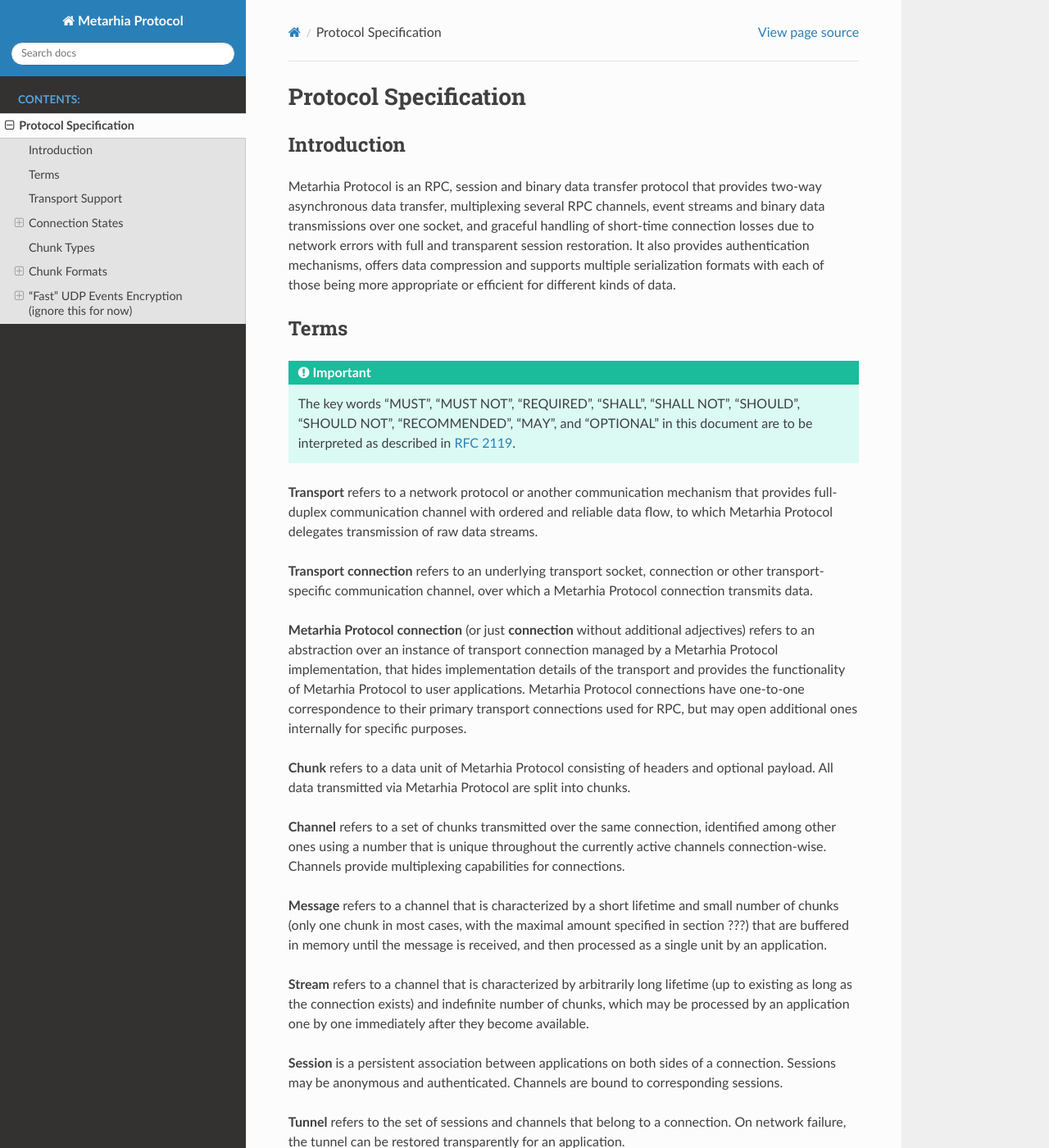
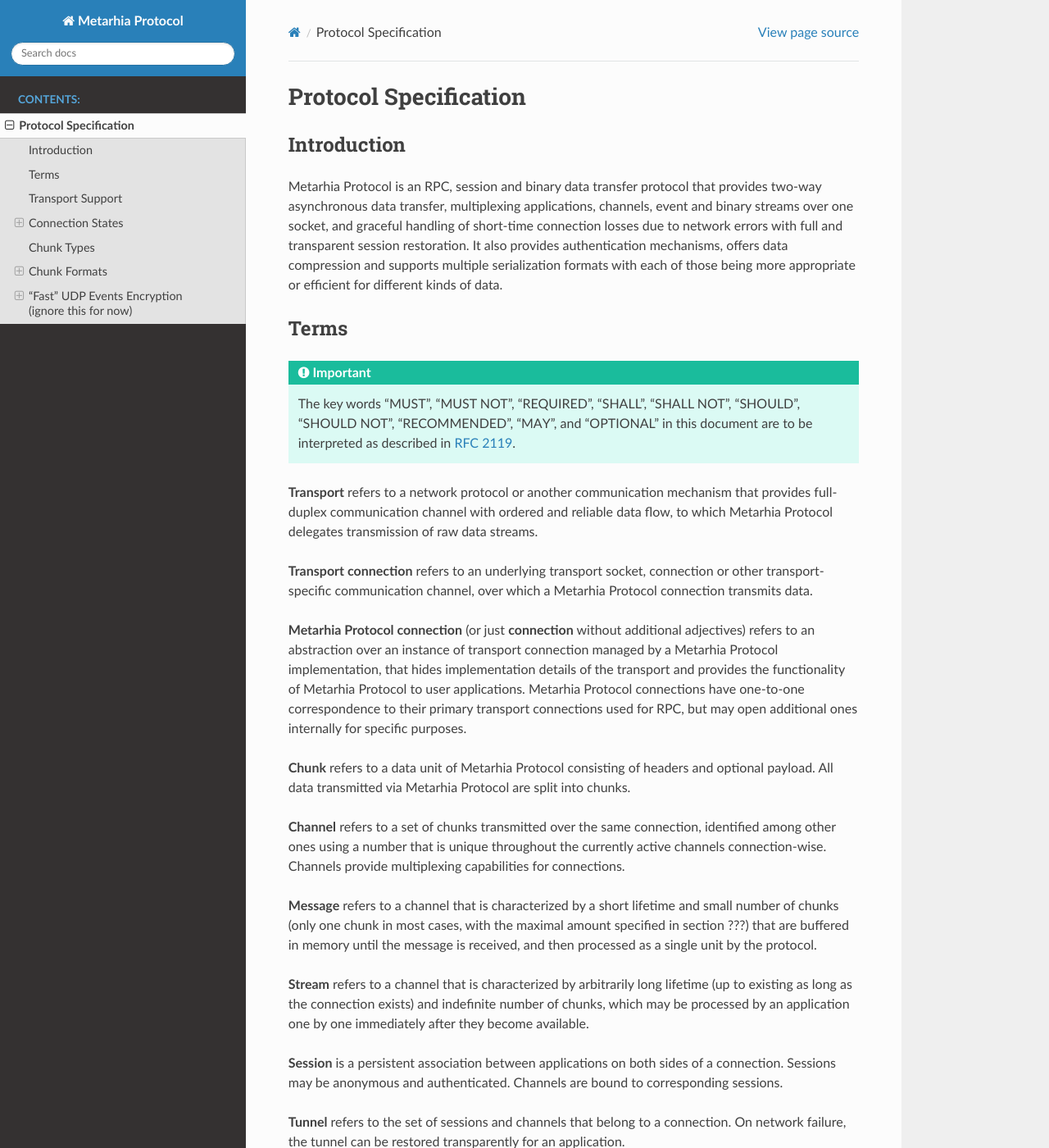
Before and after one commit to metarhia/protocol, a Sphinx documentation site: the page built from docs/protocol.rst, in a window 1280 px wide and 1400 px high. Shown: the whole window at 82% size. Built offline with Sphinx 7.4.7 and the Read the Docs theme 2.0.0, drawn with Linux system fonts in a browser that asks for light colours.

Commit message:
docs(spec): make non-critical corrections (#10)

```diff
--- a/docs/protocol.rst
+++ b/docs/protocol.rst
@@ -7,10 +7,10 @@
 ------------
 
 |MHP| is an RPC, session and binary data transfer protocol that provides
-two-way asynchronous data transfer, multiplexing several RPC channels, event
-streams and binary data transmissions over one socket, and graceful handling of
-short-time connection losses due to network errors with full and transparent
-session restoration.  It also provides authentication mechanisms, offers data
+two-way asynchronous data transfer, multiplexing applications, channels, event
+and binary streams over one socket, and graceful handling of short-time
+connection losses due to network errors with full and transparent session
+restoration.  It also provides authentication mechanisms, offers data
 compression and supports multiple serialization formats with each of those
 being more appropriate or efficient for different kinds of data.
 
@@ -50,7 +50,7 @@
 **Message** refers to a channel that is characterized by a short lifetime and
 small number of chunks (only one chunk in most cases, with the maximal amount
 specified in section ???) that are buffered in memory until the message is
-received, and then processed as a single unit by an application.
+received, and then processed as a single unit by the protocol.
 
 **Stream** refers to a channel that is characterized by arbitrarily long
 lifetime (up to existing as long as the connection exists) and indefinite
```
